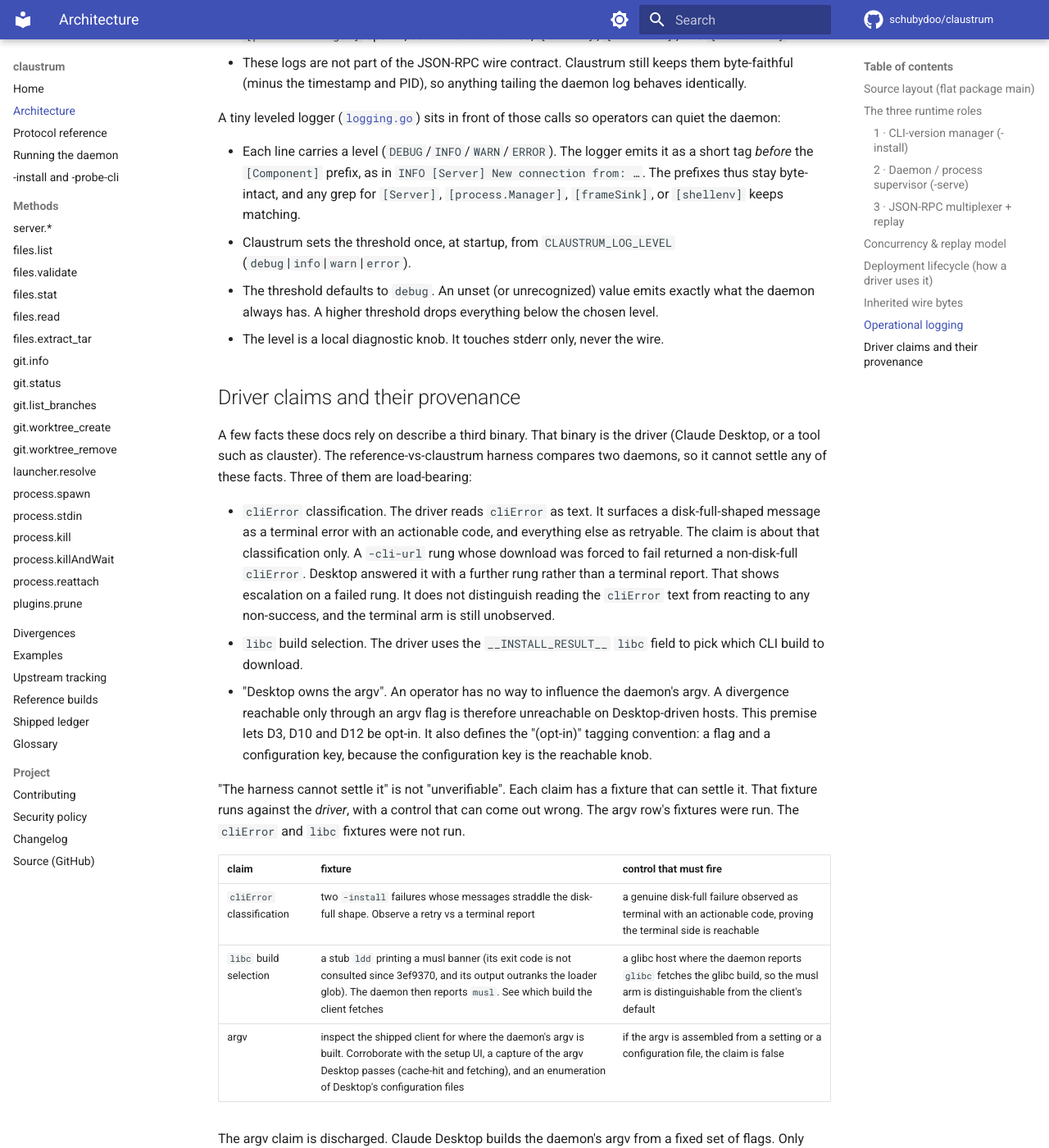
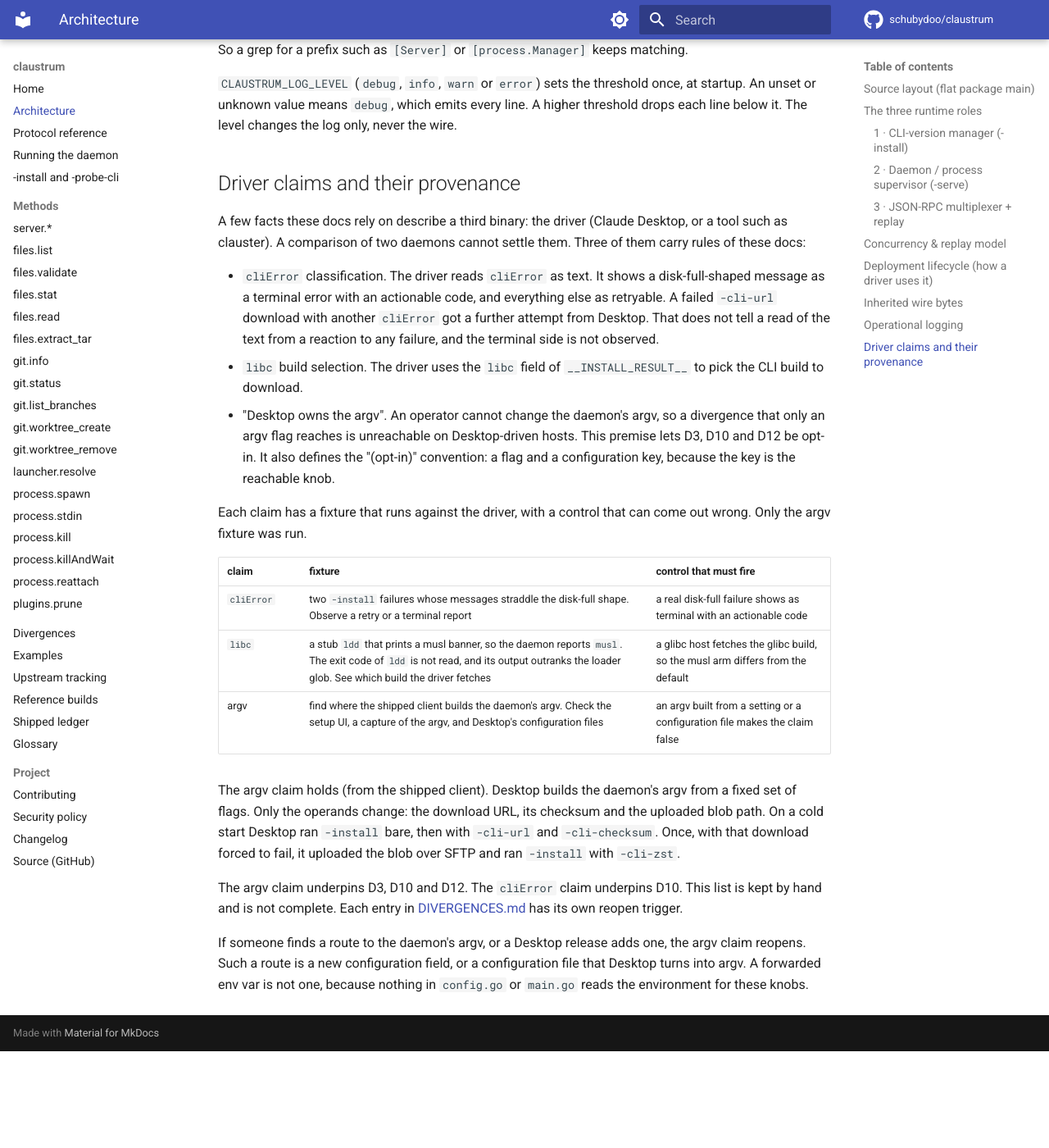
Before and after one commit to schubydoo/claustrum, an MkDocs documentation site: the page built from docs/ARCHITECTURE.md, in a window 1280 px wide and 1400 px high, scrolled down 5722 px. Shown: the whole window at 82% size. Built offline with MkDocs 1.6.1 and Material for MkDocs 9.7.7, drawn with Linux system fonts in a browser that asks for light colours; comment, search, counter and statistics services are not loaded; after the commit the page ends 7004 px from its top, so only the background shows below that; some of the changed text lies outside the part shown.

Commit message:
docs: cut the driver-claims evidence and the logging copy of ARCHITECTURE.md
Co-Authored-By: Claude Opus 5.5 <noreply@anthropic.com>

```diff
--- a/docs/ARCHITECTURE.md
+++ b/docs/ARCHITECTURE.md
@@ -190,89 +190,64 @@ substituted is what distinguishes them.
 
 ## Operational logging
 
-The logging mirrors the reference daemon:
+The logs are not part of the JSON-RPC wire contract. The log file, the startup
+lines and the differences from the reference are in [DAEMON.md → Daemon
+log](DAEMON.md#daemon-log-remote-serverlog).
 
-- The readiness banner (`… remote server listening on <socket>`) goes to
-  stdout, without a prefix. Only its product name is different (rebranded).
-- Every operational or diagnostic line goes to stderr through the standard
-  `log` package, which adds a `2006/01/02 15:04:05` timestamp prefix. These lines
-  are the `[Server]` connection lifecycle, the `[process.Manager]` spawn, stream
-  and exit lines, `[daemon]`, `[shellenv]`, and `[frameSink]`.
-- These logs are not part of the JSON-RPC wire contract. Claustrum still keeps
-  them byte-faithful (minus the timestamp and PID), so anything tailing the
-  daemon log behaves identically.
+The readiness banner `Claustrum remote server listening on <socket> (pid <pid>,
+instance <id>)` goes to stdout with no prefix. The leveled logger in
+[`logging.go`](https://github.com/schubydoo/claustrum/blob/main/logging.go)
+writes to stderr through the stdlib `log` package, which adds a
+`2006/01/02 15:04:05` timestamp. The logger puts a level tag (`DEBUG`, `INFO`, `WARN` or `ERROR`) before the `[Component]` prefix,
+as in `INFO  [Server] New connection from: …`. So a grep for a prefix such as
+`[Server]` or `[process.Manager]` keeps matching.
 
-A tiny leveled logger
-([`logging.go`](https://github.com/schubydoo/claustrum/blob/main/logging.go))
-sits in front of those calls so operators can quiet the daemon:
-
-- Each line carries a level (`DEBUG`/`INFO`/`WARN`/`ERROR`). The logger emits it
-  as a short tag *before* the `[Component]` prefix, as in `INFO  [Server] New
-  connection from: …`. The prefixes thus stay byte-intact, and any grep for
-  `[Server]`, `[process.Manager]`, `[frameSink]`, or `[shellenv]` keeps matching.
-- Claustrum sets the threshold once, at startup, from `CLAUSTRUM_LOG_LEVEL`
-  (`debug`|`info`|`warn`|`error`).
-- The threshold defaults to `debug`. An unset (or unrecognized) value emits
-  exactly what the daemon always has. A higher threshold drops everything below
-  the chosen level.
-- The level is a local diagnostic knob. It touches stderr only, never the wire.
+`CLAUSTRUM_LOG_LEVEL` (`debug`, `info`, `warn` or `error`) sets the threshold
+once, at startup. An unset or unknown value means `debug`, which emits every
+line. A higher threshold drops each line below it. The level changes the log
+only, never the wire.
 
 ## Driver claims and their provenance
 
-A few facts these docs rely on describe a third binary. That binary is the driver
-(Claude Desktop, or a tool such as clauster). The reference-vs-claustrum harness compares
-two daemons, so it cannot settle any of these facts. Three of them are
-load-bearing:
+A few facts these docs rely on describe a third binary: the driver (Claude
+Desktop, or a tool such as clauster). A comparison of two daemons cannot settle
+them. Three of them carry rules of these docs:
 
-- `cliError` classification. The driver reads `cliError` as text. It
-  surfaces a disk-full-shaped message as a terminal error with an actionable
-  code, and everything else as retryable. The claim is about that classification
-  only. A `-cli-url` rung whose download was forced to fail returned a
-  non-disk-full `cliError`. Desktop answered it with a further rung rather
-  than a terminal report. That shows escalation on a failed rung. It does not
-  distinguish reading the `cliError` text from reacting to any non-success, and
-  the terminal arm is still unobserved.
-- `libc` build selection. The driver uses the `__INSTALL_RESULT__` `libc`
-  field to pick which CLI build to download.
-- "Desktop owns the argv". An operator has no way to influence the daemon's
-  argv. A divergence reachable only through an argv flag is therefore unreachable
-  on Desktop-driven hosts. This premise lets D3, D10 and D12 be
-  opt-in. It also defines the "(opt-in)" tagging convention: a flag and
-  a configuration key, because the configuration key is the reachable knob.
+- `cliError` classification. The driver reads `cliError` as text. It shows a
+  disk-full-shaped message as a terminal error with an actionable code, and
+  everything else as retryable. A failed `-cli-url` download with another
+  `cliError` got a further attempt from Desktop. That does not tell a read of
+  the text from a reaction to any failure, and the terminal side is not
+  observed.
+- `libc` build selection. The driver uses the `libc` field of
+  `__INSTALL_RESULT__` to pick the CLI build to download.
+- "Desktop owns the argv". An operator cannot change the daemon's argv, so a
+  divergence that only an argv flag reaches is unreachable on Desktop-driven
+  hosts. This premise lets D3, D10 and D12 be opt-in. It also defines the
+  "(opt-in)" convention: a flag and a configuration key, because the key is the
+  reachable knob.
 
-"The harness cannot settle it" is not "unverifiable". Each claim has a
-fixture that can settle it. That fixture runs against the *driver*, with a control
-that can come out wrong. The argv row's fixtures were run. The `cliError` and
-`libc` fixtures were not run.
+Each claim has a fixture that runs against the driver, with a control that can
+come out wrong. Only the argv fixture was run.
 
 | claim | fixture | control that must fire |
 |---|---|---|
-| `cliError` classification | two `-install` failures whose messages straddle the disk-full shape. Observe a retry vs a terminal report | a genuine disk-full failure observed as terminal with an actionable code, proving the terminal side is reachable |
-| `libc` build selection | a stub `ldd` printing a musl banner (its exit code is not consulted since 3ef9370, and its output outranks the loader glob). The daemon then reports `musl`. See which build the client fetches | a glibc host where the daemon reports `glibc` fetches the glibc build, so the musl arm is distinguishable from the client's default |
-| argv | inspect the shipped client for where the daemon's argv is built. Corroborate with the setup UI, a capture of the argv Desktop passes (cache-hit and fetching), and an enumeration of Desktop's configuration files | if the argv is assembled from a setting or a configuration file, the claim is false |
+| `cliError` | two `-install` failures whose messages straddle the disk-full shape. Observe a retry or a terminal report | a real disk-full failure shows as terminal with an actionable code |
+| `libc` | a stub `ldd` that prints a musl banner, so the daemon reports `musl`. The exit code of `ldd` is not read, and its output outranks the loader glob. See which build the driver fetches | a glibc host fetches the glibc build, so the musl arm differs from the default |
+| argv | find where the shipped client builds the daemon's argv. Check the setup UI, a capture of the argv, and Desktop's configuration files | an argv built from a setting or a configuration file makes the claim false |
 
-The argv claim is discharged. Claude Desktop builds the daemon's argv from a
-fixed set of flags. Only their operands are runtime values: the download URL, its
-checksum, and the uploaded blob path. There is no operator-reachable route to add or
-change a flag. This was found by inspecting the shipped client (2026-08-09). The fetching
-`-install` argv is observed over two cold starts on one host (2026-08-10). The observed
-argv was bare, then `-cli-url` + `-cli-checksum`. Once, with that download forced to
-fail, an SFTP upload was re-invoked as `-cli-zst`. Both records live in `scratch/`
-(gitignored).
+The argv claim holds (from the shipped client). Desktop builds the daemon's argv
+from a fixed set of flags. Only the operands change: the download URL, its
+checksum and the uploaded blob path. On a cold start Desktop ran `-install` bare,
+then with `-cli-url` and `-cli-checksum`. Once, with that download forced to fail, it uploaded the blob over
+SFTP and ran `-install` with `-cli-zst`.
 
-The `cliError` and `libc` claims remain design constraints. The argv claim is a
-driver result, not a parity one. Two argv dependents (D3, D12) carry
-reopen triggers for their own behavior. The other one (D10) carries a rider about
-the `cliError` claim. All live in [DIVERGENCES.md](DIVERGENCES.md). If
-someone finds a route to influence the daemon's argv, the argv claim reopens. A
-Desktop release that adds such a route reopens it too. That route is a new configuration
-field, or a configuration file it turns into argv. A forwarded env var does not
-qualify, because nothing in `config.go` or `main.go` reads the
-environment for these knobs. The dependents list is maintained by hand, and it was
-incomplete every time somebody checked it. Treat it as best-known, not complete. The
-argv claim underpins D3, D10 and D12. `cliError` underpins D10
-and clause (c)'s error-string rider. Both underpinned the retired D11. `cliError` also underpinned the retired D13. The argv
-claim underpinned the retired D5. `libc`
-underpins no current entry. It underpinned the retired D14. One further driver claim is
-untracked and unprovenanced: D6's clause-(b) evidence, which rests on what Desktop
-emits as `-cli-version`.
+The argv claim underpins D3, D10 and D12. The `cliError` claim underpins D10.
+This list is kept by hand and is not complete. Each entry in
+[DIVERGENCES.md](DIVERGENCES.md) has its own reopen trigger.
+
+If someone finds a route to the daemon's argv, or a Desktop release adds one,
+the argv claim reopens. Such a route is a new configuration field, or a
+configuration file that Desktop turns into argv. A forwarded env var is not one,
+because nothing in `config.go` or `main.go` reads the environment for these
+knobs.
```
Also changed, not shown: 1 other file.
